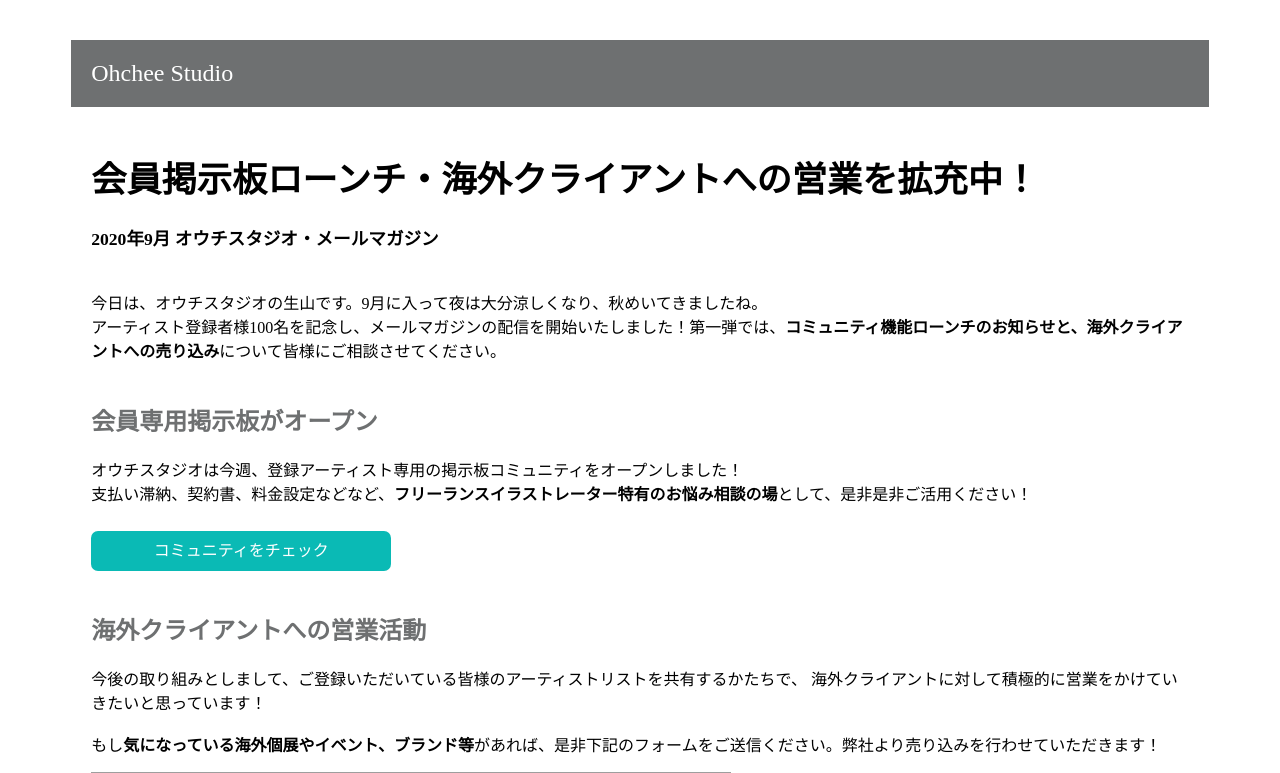
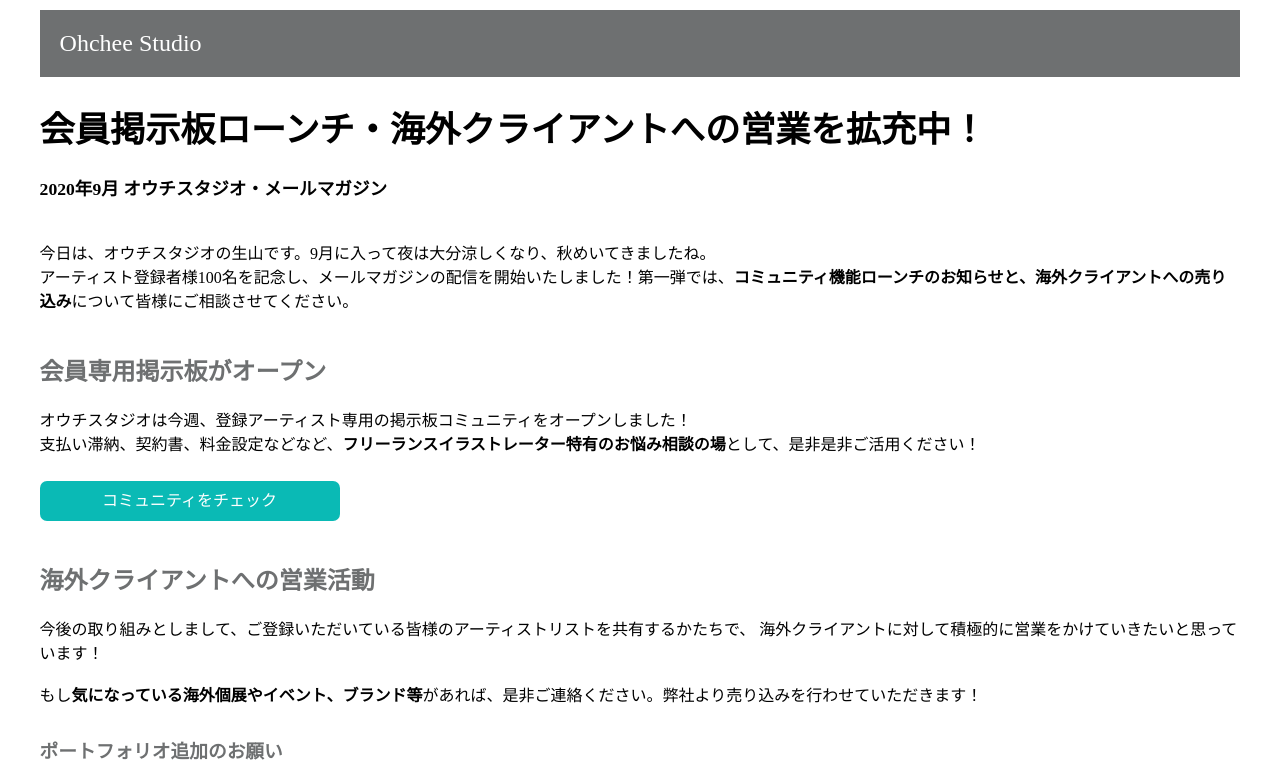
Before and after one commit to emya/Artorimo, a Django app: template templates/email-magazine-090420.html in a window 1280 px wide. Shown: the top 773 px of the page. Run offline with Django 3.2, Linux system fonts and the light colour scheme; the template is opened without the code that fills it, so the values that code supplies are empty; parts of the project's set-up code (start-up, migrations or seed data) failed here and were passed over; grey boxes are pictures that could not be loaded.

Commit message:
update emagazine

```diff
--- a/frontend/src/components/AskHelp.jsx
+++ b/frontend/src/components/AskHelp.jsx
@@ -75,7 +75,7 @@ class AskHelp extends Component {
           <h2>仲介依頼・ご相談</h2>
 
             <p class="contact-form-intro">
-            仲介をご希望の際は、以下のフォームを送信いただき、クライアントからのメールを<br/>弊社アドレス<a href="mailto: ohcheestudio@gmail.com">ohcheestudio@gmail.com</a>までご転送ください。<br/><br/>
+            仲介をご希望の際は、以下のフォームを送信いただき、クライアントからのメールを<br/>弊社アドレス<a href="mailto:ohcheestudio@gmail.com">ohcheestudio@gmail.com</a>までご転送ください。<br/><br/>
             弊社サービスは完全成功報酬制のため、<span class="red">ご相談はすべて無料</span>です。<br/>
             また、仲介のご相談以外についてもお気軽にご連絡ください。
             </p>
--- a/frontend/src/components/Register.jsx
+++ b/frontend/src/components/Register.jsx
@@ -87,7 +87,7 @@ class Login extends Component {
           <li><span class="todo">メールで仲介依頼をする</span>
             <ul>
               <li><span class="red">「海外クライアントからの仕事依頼が来たので対応して欲しい」「海外の企業やギャラリーに作品を売り込みたいので手伝って欲しい」</span>
-              <br/>そんな時は、<a href="mailto: ohcheestudio@gmail.com">ohcheestudio@gmail.com</a>までまずはご連絡ください！（ご相談は全て無料）</li>
+              <br/>そんな時は、<a href="mailto:ohcheestudio@gmail.com">ohcheestudio@gmail.com</a>までまずはご連絡ください！（ご相談は全て無料）</li>
               <li>1案件のみのご利用でももちろんOKです。</li>
             </ul>
           </li>
--- a/requirements.txt
+++ b/requirements.txt
@@ -15,3 +15,4 @@ pytz==2019.3
 six==1.14.0
 sqlparse==0.3.1
 redis==3.3.6
+vine==1.3.0
--- a/templates/email-magazine-090420.html
+++ b/templates/email-magazine-090420.html
@@ -6,8 +6,7 @@
       .email-background {
         border-radius: 7px;
         margin:10px auto;
-        padding: 30px;
-        width: 90%;
+        width: 95%;
       }
 
       .email-header {
@@ -23,7 +22,7 @@
       }
 
       .email-body {
-        padding: 20px;
+        padding: 0px;
       }
 
       .email-greeting {
@@ -81,7 +80,8 @@
   <body>
     <div class="email-background">
       <div class="email-header">
-<div class="logo-link">Ohchee Studio</div>
+        <div class="logo-link">Ohchee Studio
+        </div>
       </div>
       <div class="email-body">
         <div class="email-greeting">
@@ -96,18 +96,15 @@
           <a class="btn email" href="https://ohcheestudio.com/community/posts/0">コミュニティをチェック</a>
         <h2>海外クライアントへの営業活動</h2>
 
-  <p>今後の取り組みとしまして、ご登録いただいている皆様のアーティストリストを共有するかたちで、 海外クライアントに対して積極的に営業をかけていきたいと思っています！<br/><br/>もし<span class="bold">気になっている海外個展やイベント、ブランド等</span>があれば、是非下記のフォームをご送信ください。弊社より売り込みを行わせていただきます！</p>
-
-<iframe src="https://docs.google.com/forms/d/e/1FAIpQLSfRERMwCWtV6yLDyULX0hsXCY-Yh4544Odh74bfJf8Fo_3ybw/viewform?embedded=true" width="640" height="403" frameborder="0" marginheight="0" marginwidth="0">読み込んでいます…</iframe>
-
+        <p>今後の取り組みとしまして、ご登録いただいている皆様のアーティストリストを共有するかたちで、 海外クライアントに対して積極的に営業をかけていきたいと思っています！<br/><br/>もし<span class="bold">気になっている海外個展やイベント、ブランド等</span>があれば、是非ご連絡ください。弊社より売り込みを行わせていただきます！</p>
 
         <h3>ポートフォリオ追加のお願い</h3>
         <p>海外営業と関連して、下記リンクより<span class="bold">皆様のポートフォリオページの拡充</span>をお願いしています。ポートフォリオは海外クライアント用の検索ページに表示され、お仕事に繋がりやすくなります。</p>
         <a class="btn email" href="https://ohcheestudio.com/myprofile">ポートフォリオ編集</a>
         <div class="ending">
-<p>引き続き、海外クライアントから仕事依頼を受けた際は、弊社までご連絡いただけますと幸いです！（ご相談はすべて無料）<br/>そのほか何かご質問またはご要望がございましたら、お気軽にご連絡お待ちしています。それでは！</p>
+          <p>引き続き、海外クライアントから仕事依頼を受けた際は、弊社までぜひご連絡ください！（ご相談はすべて無料）<br/>そのほか何かご質問またはご要望がございましたら、お気軽にご連絡お待ちしています。それでは！</p>
         </div>
-<br /> <span class="email-closing">Team Ohchee Studio</span><br/><a href="mailto: ohcheestudio@gmail.com">ohcheestudio@gmail.com</a></div>
+        <br /> <span class="email-closing">Team Ohchee Studio</span><br/><a href="mailto:ohcheestudio@gmail.com">ohcheestudio@gmail.com</a></div>
       </div>
     </div>
 </body>
--- a/templates/email-signup.html
+++ b/templates/email-signup.html
@@ -83,7 +83,7 @@
             <li><span class="todo">メールで仲介依頼をする</span>
               <ul>
                 <li><span class="red">「海外クライアントからの仕事依頼が来たので対応して欲しい」「海外の企業やギャラリーに作品を売り込みたいので手伝って欲しい」</span>
-                <br/>そんな時は、<a href="mailto: ohcheestudio@gmail.com">ohcheestudio@gmail.com</a>までまずはご連絡ください！（ご相談は全て無料）</li>
+                <br/>そんな時は、<a href="mailto:ohcheestudio@gmail.com">ohcheestudio@gmail.com</a>までまずはご連絡ください！（ご相談は全て無料）</li>
                 <li>1案件のみのご利用でももちろんOKです。</li>
               </ul>
             </li>
```
Lines whose indentation alone changed are shown as unchanged.
